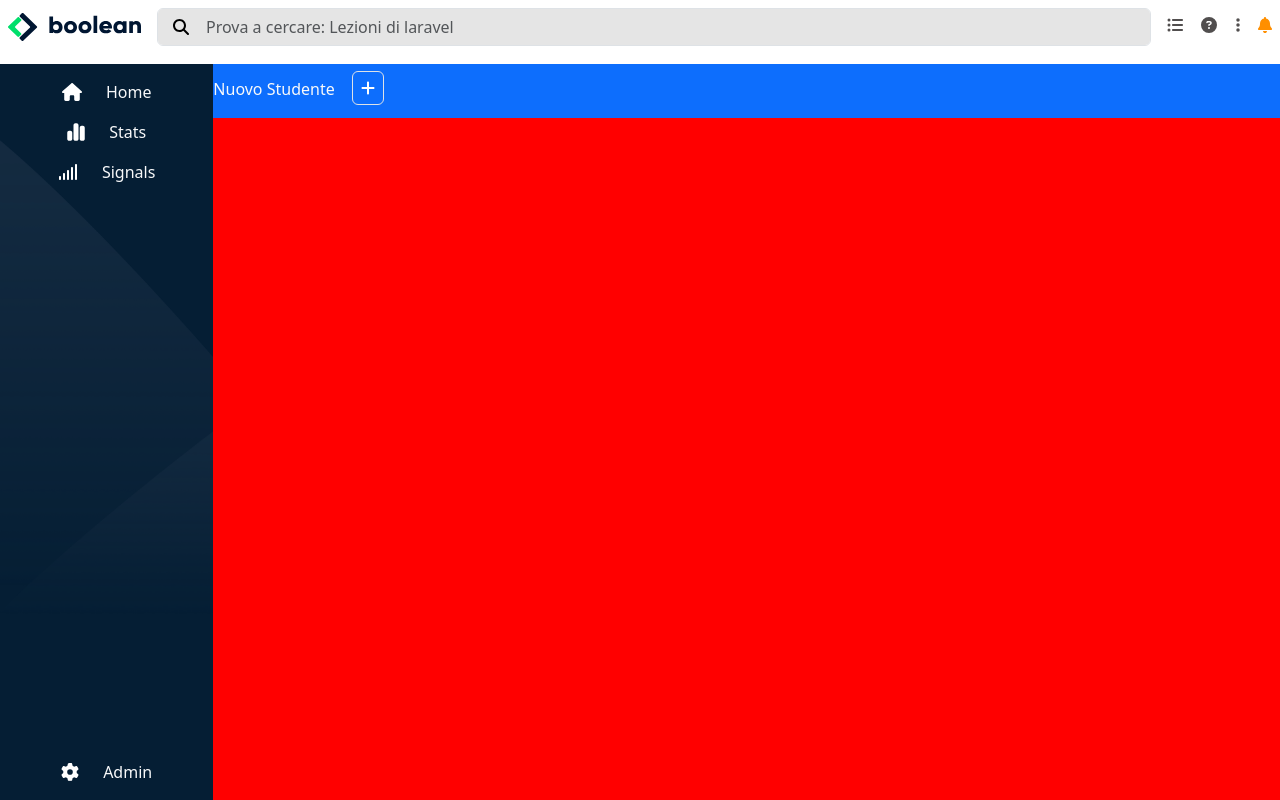
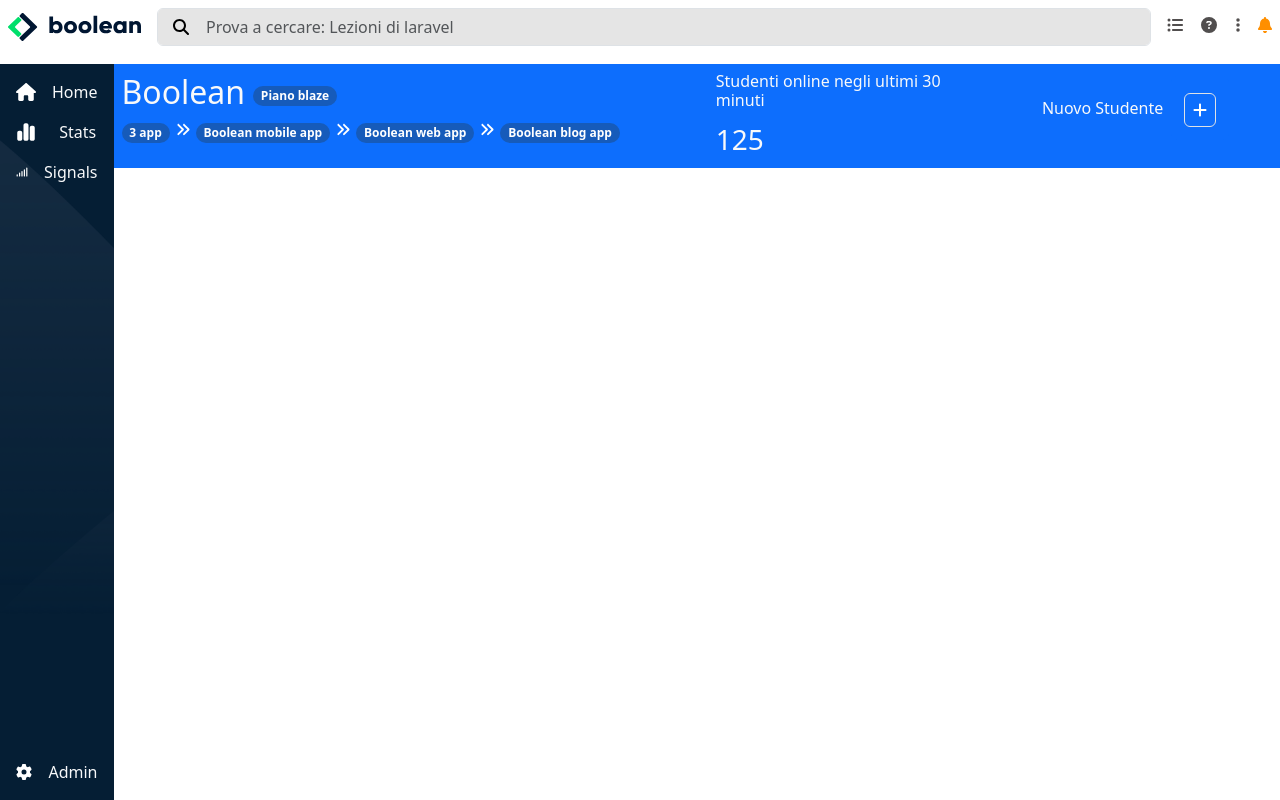
Before and after one commit to erosalpe/html-css-bootstrap-dashboard, a plain HTML site: page index.html in a window 1280 px wide. Drawn offline with nearby package versions, Linux system fonts and the light colour scheme.

Commit message:
feat(body-header) completo

```diff
--- a/assets/css/style.css
+++ b/assets/css/style.css
@@ -29,13 +29,48 @@ aside{
     background-repeat: no-repeat;
     background-size: cover;
     background-color: #051e34;
+    width: fit-content;
 }
 
 .web-app-body-container{
-    background-color: red;
     height: 92vh;
 }
 
 .web-app-body-header{
     width: 100%;
 }
+
+.rslpgn-bg-primary-subtle{
+    background-color: #165bba;
+}
+
+.badge.rounded-pill.rslpgn-bg-primary-subtle{
+    height: fit-content;
+}
+
+.badge.rounded-pill.rslpgn-bg-primary-subtle.fs-7{
+    font-family: sans-serif;
+}
+
+
+
+
+
+
+
+
+
+
+
+
+ @media screen and (max-width: 991px){
+    .offcanvas.offcanvas-end{
+        width: 100%;
+    }
+ }
+
+ @media screen and (min-width: 992px){
+    .larghezza-lg{
+        width: 20%;
+    }
+ }
--- a/index.html
+++ b/index.html
@@ -49,11 +49,18 @@
                         </figure>
                     </a>
 
-                    <a href="#">
+                    <div>
+                        <a href="#" data-bs-toggle="dropdown" aria-expanded="false">
                             <figure class="figure m-0">
                                 <img class="img-fluid d-block" src="./assets/img/bell-solid.svg" alt="logo">
                             </figure>
                         </a>
+                        <ul class="dropdown-menu dropdown-menu-end">
+                            <li><button class="dropdown-item" type="button">Action</button></li>
+                            <li><button class="dropdown-item" type="button">Another action</button></li>
+                            <li><button class="dropdown-item" type="button">Something else here</button></li>
+                          </ul>
+                    </div>
 
                 </div>
             </nav>
@@ -61,17 +68,13 @@
 
 
 
-        <main class="container-fluid">
-            <div class="web-app-body row">
-
-
-
-
-                <aside class="col-1 col-lg-2 d-flex py-3">
-                    <div class="w-100 d-flex flex-column justi justify-content-between m-0">
+        <main>
+            <div class="web-app-body d-flex">
+                <aside class="d-flex py-3 px-3">
+                    <div class="d-flex flex-column justi justify-content-between m-0">
                         <div class="d-block">
                             <a class="text-decoration-none" href="#">
-                                <div class="d-flex text-light justify-content-center pb-3 gap-4 align-items-center">
+                                <div class="d-flex text-light justify-content-center pb-3 gap-3 align-items-center">
                                     <figure class="figure m-0">
                                         <img class="img-fluid d-block" src="./assets/img/house-solid.svg" alt="logo">
                                     </figure>
@@ -89,7 +92,7 @@
                             </a>
 
                             <a class="text-decoration-none" href="#">
-                                <div class="d-flex text-light justify-content-center pt-3 gap-4 align-items-center">
+                                <div class="d-flex text-light justify-content-center pt-3 gap-3 align-items-center">
                                     <figure class="figure m-0">
                                         <img class="img-fluid d-block" src="./assets/img/signal-solid.svg" alt="logo">
                                     </figure>
@@ -100,7 +103,7 @@
 
                         <a class="text-decoration-none" href="#">
                             <div class="d-block">
-                                <div class="d-flex text-light justify-content-center pt-3 gap-4 align-items-center">
+                                <div class="d-flex text-light justify-content-center pt-3 gap-3 align-items-center">
                                     <figure class="figure m-0">
                                         <img class="img-fluid d-block" src="./assets/img/gear-solid.svg" alt="logo">
                                     </figure>
@@ -117,17 +120,17 @@
 
 
 
-                <div class="web-app-body-container col-11 col-lg-10 p-0">
-                    <div class="web-app-body-header bg-primary d-flex flex-column text-light">
-                        <div>
+                <div class="web-app-body-container p-0 w-100">
+                    <div class="web-app-body-header bg-primary d-flex flex-column text-light p-2 flex-md-row justify-content-md-between align-items-md-center">
+                        <div class="d-flex align-items-center gap-2 pb-3 order-md-2 larghezza-lg">
                             <span>Nuovo Studente</span>
-                            <button class="btn btn-primary" type="button" data-bs-toggle="offcanvas" data-bs-target="#offcanvasRight" aria-controls="offcanvasRight">
+                            <button class="btn btn-primary pt-3" type="button" data-bs-toggle="offcanvas" data-bs-target="#offcanvasRight" aria-controls="offcanvasRight">
                                 <figure class="figure m-0 border rounded p-2">
                                     <img class="img-fluid d-block" src="./assets/img/plus-solid.svg" alt="logo">
                                 </figure>
                             </button>
 
-                            <div class="offcanvas offcanvas-end w-100" tabindex="-1" id="offcanvasRight" aria-labelledby="offcanvasRightLabel">
+                            <div class="offcanvas offcanvas-end new-user" tabindex="-1" id="offcanvasRight" aria-labelledby="offcanvasRightLabel">
                                 <div class="offcanvas-header">
                                     <h5 class="offcanvas-title" id="offcanvasRightLabel">Offcanvas right</h5>
                                     <button type="button" class="btn-close" data-bs-dismiss="offcanvas" aria-label="Close"></button>
@@ -136,6 +139,78 @@
                                     ...
                                 </div>
                             </div>
+                        </div>
+
+                        <div class="pb-3 pb-md-0 m-0 order-md-0">
+
+                            <div class="d-flex align-content-center gap-2">
+                                <h2>Boolean</h2>
+                                <span class="badge rounded-pill rslpgn-bg-primary-subtle d-flex align-self-center">
+                                    Piano blaze
+                                </span>
+                            </div>
+
+                            <div>
+                                <nav>
+                                    <ul class="list-unstyled d-flex gap-1">
+                                        <li>
+                                            <a href="#">
+                                                <span class="badge rounded-pill rslpgn-bg-primary-subtle">
+                                                    3 app
+                                                </span>
+                                            </a>
+                                        </li>
+
+                                        <li class="d-lg-none">
+                                            <figure class="figure m-0">
+                                                <img class="img-fluid d-block" src="./assets/img/angles-right-solid.svg" alt="arrow-right">
+                                            </figure>
+                                            <a href="#">
+                                                <span class="badge rounded-pill rslpgn-bg-primary-subtle fs-7">
+                                                    +
+                                                </span>
+                                            </a>
+                                        </li>
+
+                                        <li class="d-none d-lg-block">
+                                            <figure class="figure m-0">
+                                                <img class="img-fluid d-block" src="./assets/img/angles-right-solid.svg" alt="arrow-right">
+                                            </figure>
+                                            <a href="#">
+                                                <span class="badge rounded-pill rslpgn-bg-primary-subtle">
+                                                    Boolean mobile app
+                                                </span>
+                                            </a>
+                                        </li>
+
+                                        <li class="d-none d-lg-block">
+                                            <figure class="figure m-0">
+                                                <img class="img-fluid d-block" src="./assets/img/angles-right-solid.svg" alt="arrow-right">
+                                            </figure>
+                                            <a href="#">
+                                                <span class="badge rounded-pill rslpgn-bg-primary-subtle">
+                                                    Boolean web app
+                                                </span>
+                                            </a>
+                                        </li>
+
+                                        <li class="d-none d-lg-block">
+                                            <figure class="figure m-0">
+                                                <img class="img-fluid d-block" src="./assets/img/angles-right-solid.svg" alt="arrow-right">
+                                            </figure>
+                                            <a href="#">
+                                                <span class="badge rounded-pill rslpgn-bg-primary-subtle">
+                                                    Boolean blog app
+                                                </span>
+                                            </a>
+                                        </li>
+                                    </ul>
+                                </nav>
+                            </div>
+                        </div>
+                        <div class="larghezza-lg">
+                            <h6>Studenti online negli ultimi 30 minuti</h6>
+                            <span class="fs-3">125</span>
                         </div>
                     </div>
 
```
Also changed, not shown: assets/img/angles-right-solid.svg (added). Lines whose indentation alone changed are shown as unchanged.
